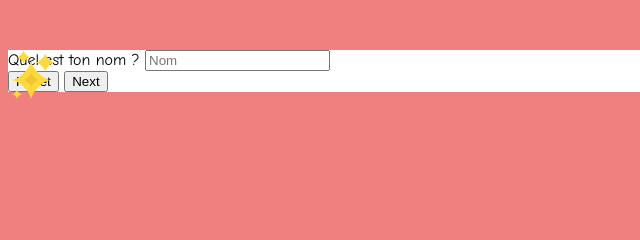
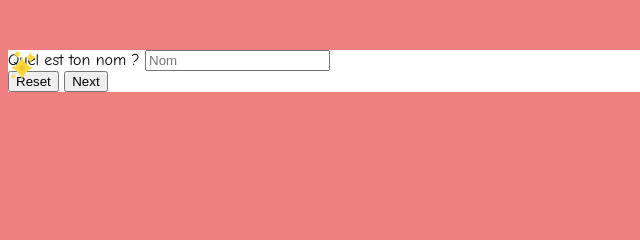
Before and after one commit to DeborahSoude/PireSiteAuMonde, a plain HTML site: page index.html in a window 1280 px wide. Shown: the top 240 px of the page, 0-640 px from the left. Drawn offline with Linux system fonts and the light colour scheme; a web font is replaced by a local one.

Commit message:
Update cursor

```diff
--- a/css/style.css
+++ b/css/style.css
@@ -4,6 +4,7 @@ body {
     width: 100%;
     min-height: 100vh;
     font-family: 'Comic Sans MS';
+    cursor: url('../asset/witch.svg'), auto;
 }
 
 h1 {
@@ -23,6 +24,13 @@ p {
 
 .hidden {
     display: none;
+}
+
+#image_suit_souris {
+    position:absolute;
+    display:block;
+    z-index:5;
+    max-width:30px;
 }
 
 /* STYLE MODALE */
--- a/index.html
+++ b/index.html
@@ -15,8 +15,7 @@
 </head>
 
 <body>
-  <img src="./asset/shine.svg" alt="Image qui suit la souris" id="image_suit_souris"
-    style="position:absolute;display:block;z-index:5;max-width:50px;" />
+  <img src="./asset/shine.svg" alt="Image qui suit la souris" id="image_suit_souris" />
 
 
   <main id="mainContainer" class="container" role="main">
--- a/js/script.js
+++ b/js/script.js
@@ -76,8 +76,8 @@ function suitsouris(evenement) {
         var x = evenement.pageX;
         var y = evenement.pageY;
     }
-    document.getElementById("image_suit_souris").style.left = (x + 1) + 'px';
-    document.getElementById("image_suit_souris").style.top = (y + 1) + 'px';
+    document.getElementById("image_suit_souris").style.left = (x + 45) + 'px';
+    document.getElementById("image_suit_souris").style.top = (y + 45) + 'px';
 
 }
 
```
Also changed, not shown: asset/witch.svg (added).
